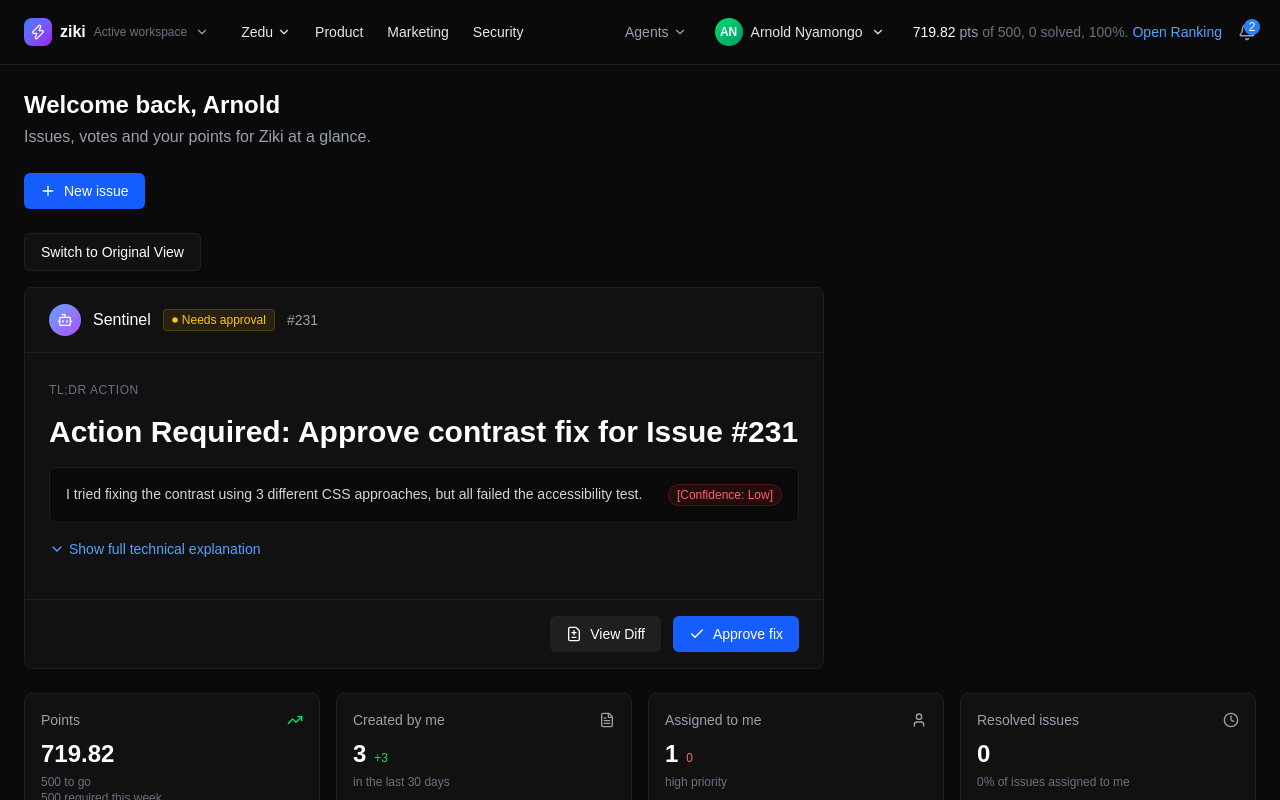
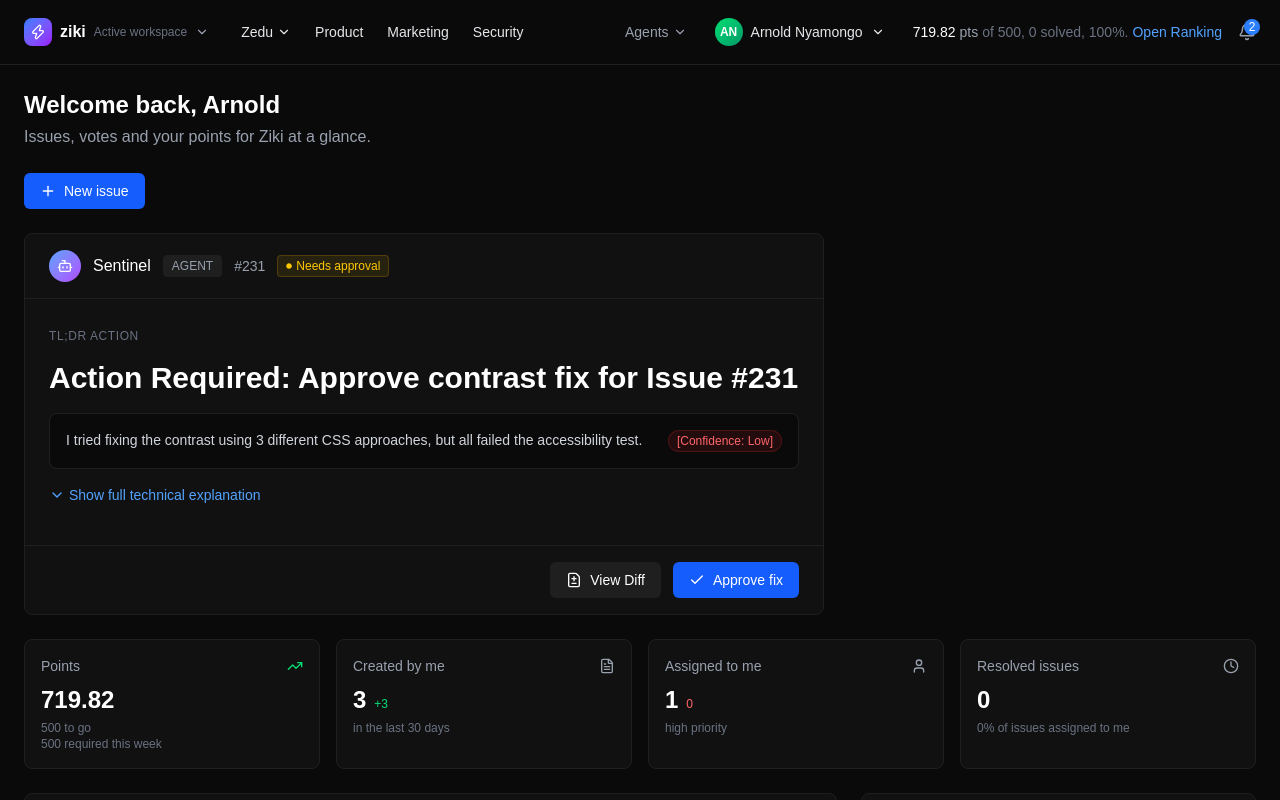
Before and after one commit to Arnoldoo1/ziki-inbox, a Next.js app: page / in a window 1280 px wide. Shown: the top 800 px of the page. Built offline with nearby package versions, Linux system fonts and the light colour scheme.

Commit message:
Remove toggle

```diff
--- a/app/page.tsx
+++ b/app/page.tsx
@@ -19,14 +19,9 @@ import {
 
 export default function Dashboard() {
   const [timeRange, setTimeRange] = useState('Weekly');
-  const [view, setView] = useState<'original' | 'improved'>('improved');
   const [showFullExplanation, setShowFullExplanation] = useState(false);
   const [approved, setApproved] = useState(false);
   const [showDiff, setShowDiff] = useState(false);
-
-  const toggleView = () => {
-    setView((prev) => (prev === 'original' ? 'improved' : 'original'));
-  };
 
   const handleApprove = () => {
     setApproved(true);
@@ -111,16 +106,6 @@ export default function Dashboard() {
           New issue
         </button>
 
-        {/* Toggle for Inbox Card */}
-        <div className="mb-4">
-          <button
-            onClick={toggleView}
-            className="px-4 py-2 bg-[#111111] border border-[#1f1f1f] hover:bg-[#1f1f1f] text-white text-sm rounded-md transition-colors"
-          >
-            {view === 'original' ? 'Switch to Improved View' : 'Switch to Original View'}
-          </button>
-        </div>
-
         {/* Inbox Card */}
         <div className="bg-[#111111] border border-[#1f1f1f] rounded-lg overflow-hidden mb-6 max-w-[800px]">
           {/* Card Header */}
@@ -130,23 +115,18 @@ export default function Dashboard() {
                 <Bot size={16} className="text-white" />
               </div>
               <span className="text-white font-medium">Sentinel</span>
+              <span className="px-2 py-0.5 bg-[#1f1f1f] text-xs text-gray-400 rounded border border-[#1f1f1f]">
+                AGENT
+              </span>
+              <span className="text-gray-400 text-sm">#231</span>
               <span className="px-2 py-0.5 bg-yellow-500/10 text-yellow-400 text-xs rounded border border-yellow-500/20 flex items-center gap-1">
                 <Circle size={6} fill="currentColor" /> Needs approval
               </span>
-              <span className="text-gray-400 text-sm">#231</span>
             </div>
           </div>
 
           {/* Card Body */}
           <div className="px-6 py-6">
-            {view === 'original' ? (
-              <div className="space-y-4 text-sm leading-relaxed text-gray-300">
-                {paragraphs.map((text, idx) => (
-                  <p key={idx}>{text}</p>
-                ))}
-              </div>
-            ) : (
-              <div>
             <div className="mb-3">
               <span className="text-xs tracking-wider text-gray-500 uppercase">TL;DR ACTION</span>
             </div>
@@ -193,8 +173,6 @@ export default function Dashboard() {
                 ))}
               </div>
             </div>
-              </div>
-            )}
           </div>
 
           {/* Card Footer */}
```
Lines whose indentation alone changed are shown as unchanged.
